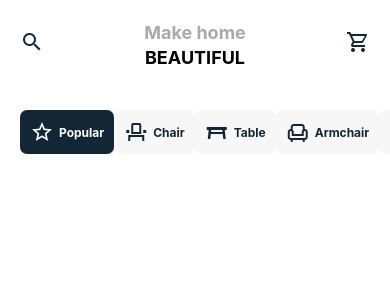
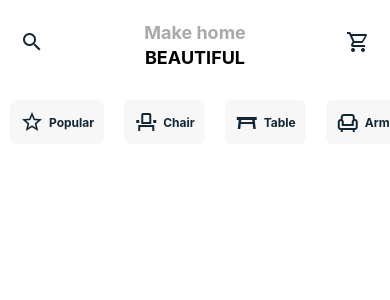
Before and after one commit to DT-Apple-Dot/furniture-shopping, a React Native app: screen /homeScreen in a window 390 px wide. Shown: the top 300 px of the page. Built offline with nearby package versions, Linux system fonts and the light colour scheme.

Commit message:
# updated cow gyi code

```diff
--- a/app/components/ListCatrgories.js
+++ b/app/components/ListCatrgories.js
@@ -3,53 +3,43 @@ import { StyleSheet, View, Text, TouchableOpacity } from "react-native";
 import colors from "../config/colors";
 import { MaterialCommunityIcons } from "@expo/vector-icons";
 
-const ListCatrgories = () => {
-  const catrgoriesItems = [
-    { name: "Popular", iconName: "star-outline" },
-    { name: "Chair", iconName: "seat-outline" },
-    { name: "Table", iconName: "table-furniture" },
-    { name: "Armchair", iconName: "sofa-single-outline" },
-    { name: "Bed", iconName: "bed-king-outline" },
-  ];
-
-  const [selectedcatrgory, setselectedcatrgory] = React.useState(0);
-
+const ListCatrgories = ({ name, index, icon, selectedcategory, setselectedcategory }) => {
   return (
     <View style={styles.catrgoriesContainer}>
-      {catrgoriesItems.map((item, index) => (
       <TouchableOpacity
         activeOpacity={0.8}
         key={index}
-          onPress={() => setselectedcatrgory(index)}
+        onPress={() => {
+          setselectedcategory(index);
+        }}
       >
         <View
           style={[
             styles.catrgoriesItemBtn,
             {
               backgroundColor:
-                  selectedcatrgory == index ? colors.primary : colors.light,
+              selectedcategory === index ? colors.primary : colors.light,
             },
           ]}
         >
           <MaterialCommunityIcons
-              name={item.iconName}
+            name={icon}
             size={24}
-              color={selectedcatrgory == index ? colors.white : colors.primary}
+            color={selectedcategory === index ? colors.white : colors.primary}
           />
           <Text
             style={[
               styles.catrgoryText,
               {
                 color:
-                    selectedcatrgory == index ? colors.white : colors.primary,
+                selectedcategory === index ? colors.white : colors.primary,
               },
             ]}
           >
-              {item.name}
+            {name}
           </Text>
         </View>
       </TouchableOpacity>
-      ))}
     </View>
   );
 };
@@ -58,7 +48,7 @@ const styles = StyleSheet.create({
   catrgoriesContainer: {
     flexDirection: "row",
     justifyContent: "space-between",
-    padding: 20,
+    padding: 10,
   },
 
   catrgoriesItemBtn: {
--- /dev/null
+++ b/app/config/CatrgoriesItems.js
@@ -0,0 +1,9 @@
+const catrgoriesItems = [
+  { id: 1, name: "Popular", iconName: "star-outline" },
+  { id: 2, name: "Chair", iconName: "seat-outline" },
+  { id: 3, name: "Table", iconName: "table-furniture" },
+  { id: 4, name: "Armchair", iconName: "sofa-single-outline" },
+  { id: 5, name: "Bed", iconName: "bed-king-outline" },
+];
+
+export default catrgoriesItems;
--- a/app/screens/homeScreen.js
+++ b/app/screens/homeScreen.js
@@ -7,14 +7,17 @@ import {
   Text,
   ScrollView,
   TouchableOpacity,
+  FlatList
 } from "react-native";
 import colors from "../config/colors";
 import { MaterialCommunityIcons } from "@expo/vector-icons";
 const { width } = Dimensions.get("screen");
 
 import ListCatrgories from "../components/ListCatrgories";
+import catrgoriesItems from "../config/CatrgoriesItems";
 
 const HomeScreen = ({ navigation }) => {
+  const [selectedcategory, setselectedcategory] = React.useState(null);
   return (
     <SafeAreaView style={{ backgroundColor: colors.white, flex: 1 }}>
     <ScrollView showsVerticalScrollIndicator={false}>
@@ -37,7 +40,20 @@ const HomeScreen = ({ navigation }) => {
           style={styles.icon}
         />
       </View>
-        <ListCatrgories />
+      <FlatList
+        data={catrgoriesItems}
+        horizontal
+        renderItem={({ item }) => (
+          <ListCatrgories
+            icon={item.iconName}
+            name={item.name}
+            index={item.id}
+            selectedcategory={selectedcategory}
+            setselectedcategory={setselectedcategory}
+          />
+        )}
+        keyExtractor={(item) => item.id.toString()}
+      />
     </ScrollView>
   </SafeAreaView>
   );
```
Lines whose indentation alone changed are shown as unchanged.
